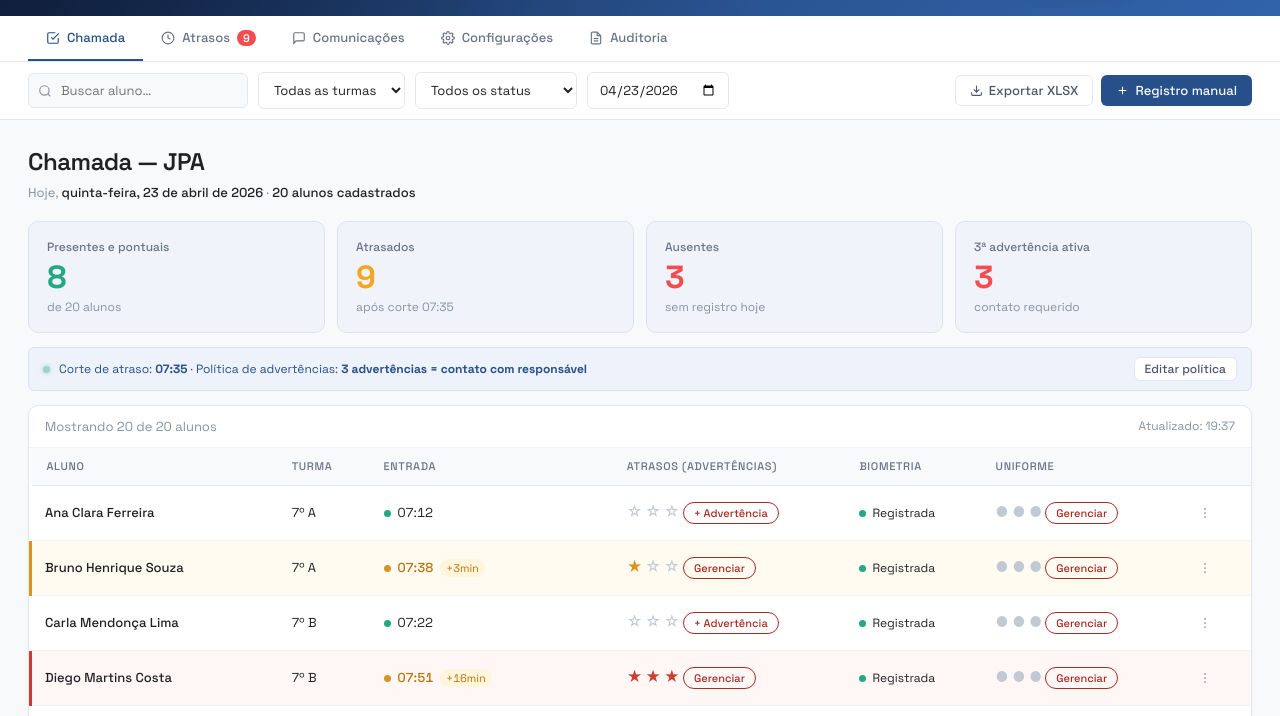
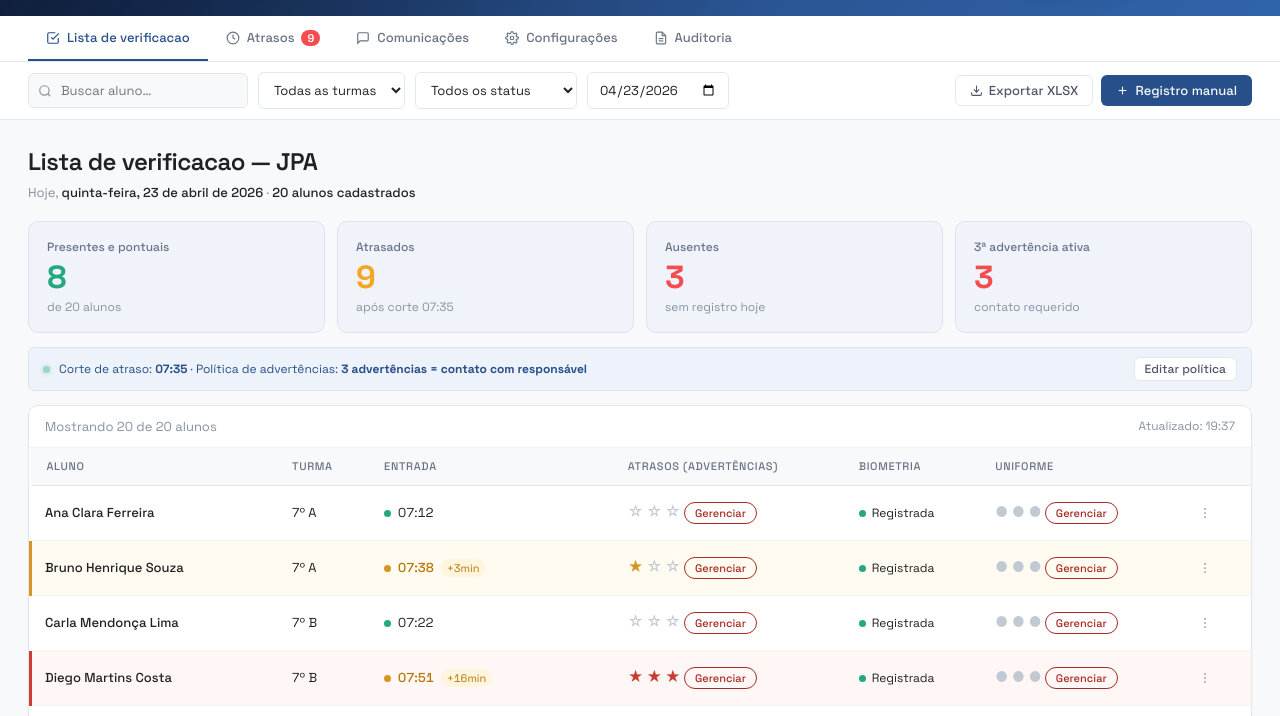
Before and after one commit to vidalc2/new-way-presenca-mvp, a plain HTML site: page index.html in a window 1280 px wide. Shown: the part 74-790 px from the top of the page. Drawn offline with Linux system fonts and the light colour scheme.

Commit message:
fix: simplify checklist and late action labels

```diff
--- a/index.html
+++ b/index.html
@@ -1085,7 +1085,7 @@ const I18N = {
     site_label: 'Escola',
     mode_admin: 'Coordenacao',
     mode_kiosk: 'Modo Quiosque',
-    tab_chamada: 'Chamada',
+    tab_chamada: 'Lista de verificacao',
     tab_atrasos: 'Atrasos',
     tab_kiosk: 'Modo Quiosque',
     tab_messages: 'Comunicações',
@@ -1099,7 +1099,7 @@ const I18N = {
     status_absent: 'Ausente',
     export: 'Exportar XLSX',
     manual_record: 'Registro manual',
-    chamada_title: 'Chamada',
+    chamada_title: 'Lista de verificacao',
     today: 'Hoje',
     students_registered: 'alunos cadastrados',
     policy_edit: 'Editar política',
@@ -1145,7 +1145,8 @@ const I18N = {
     entry_label: 'Entrada',
     warnings_count: 'advertência(s)',
     contact_guardian: '📞 Contatar resp.',
-    add_warning_btn: '+ Advertência',
+    add_warning_btn: '+',
+    whatsapp_aria: 'Abrir contato via WhatsApp',
     pending_empty: 'Sem mensagens pendentes para revisão.',
     sent_empty: 'Nenhuma mensagem enviada ainda.',
     pending_btn: 'Aprovar + enviar WhatsApp',
@@ -1157,7 +1158,7 @@ const I18N = {
     site_label: 'School',
     mode_admin: 'Coordination',
     mode_kiosk: 'Kiosk Mode',
-    tab_chamada: 'Roll Call',
+    tab_chamada: 'Checklist',
     tab_atrasos: 'Late',
     tab_kiosk: 'Kiosk Mode',
     tab_messages: 'Communications',
@@ -1171,7 +1172,7 @@ const I18N = {
     status_absent: 'Absent',
     export: 'Export XLSX',
     manual_record: 'Manual check-in',
-    chamada_title: 'Roll Call',
+    chamada_title: 'Checklist',
     today: 'Today',
     students_registered: 'registered students',
     policy_edit: 'Edit policy',
@@ -1217,7 +1218,8 @@ const I18N = {
     entry_label: 'Entry',
     warnings_count: 'warning(s)',
     contact_guardian: '📞 Contact guardian',
-    add_warning_btn: '+ Warning',
+    add_warning_btn: '+',
+    whatsapp_aria: 'Open WhatsApp contact',
     pending_empty: 'No pending messages for review.',
     sent_empty: 'No sent messages yet.',
     pending_btn: 'Approve + send WhatsApp',
@@ -1472,7 +1474,7 @@ function renderTable() {
     const strikeCell = `
       <div class="strike-cell">
         <span class="strikes">${stars}</span>
-        <button class="strike-cta" onclick="openStrike(${s.id})">${s.strikes > 0 ? t('manage') : t('add_warning')}</button>
+        <button class="strike-cta" onclick="openStrike(${s.id})">${t('manage')}</button>
       </div>`;
 
     return `
@@ -1526,7 +1528,7 @@ function renderAtrasos() {
         <div class="actions">
           <div class="strikes-display">${stars}</div>
           ${isThird
-            ? `<button class="parent-cta" onclick="notifyParent(${s.id})">${t('contact_guardian')}</button>`
+            ? `<button class="parent-cta" onclick="notifyParent(${s.id})" aria-label="${t('whatsapp_aria')}">${getWhatsAppIcon()}</button>`
             : `<button class="strike-add-btn" onclick="openStrike(${s.id})">${t('add_warning_btn')}</button>`}
         </div>
       </div>`;
@@ -2133,6 +2135,9 @@ function formatDatePT(d) {
 function formatDateEN(d) {
   return d.toLocaleDateString('en-US', {weekday:'long', year:'numeric', month:'long', day:'numeric'});
 }
+function getWhatsAppIcon() {
+  return `<svg width="14" height="14" viewBox="0 0 24 24" fill="none" stroke="currentColor" stroke-width="2" aria-hidden="true"><path d="M21 11.5a8.5 8.5 0 0 1-12.6 7.4L3 20l1.2-5A8.5 8.5 0 1 1 21 11.5Z"/><path d="M9.5 8.8c.2-.4.4-.4.7-.4h.6c.2 0 .4 0 .5.3l.8 2c.1.2.1.4 0 .6l-.4.7c-.1.2-.1.4 0 .6.5.8 1.2 1.5 2 2 .2.1.4.1.6 0l.7-.4c.2-.1.4-.1.6 0l2 .8c.2.1.3.2.3.5v.6c0 .3 0 .5-.4.7-.4.2-1 .4-1.6.3-1-.1-2.2-.7-3.5-2-1.4-1.3-2-2.6-2.1-3.6-.1-.6.1-1.2.3-1.7Z"/></svg>`;
+}
 </script>
 </body>
 </html>
```
